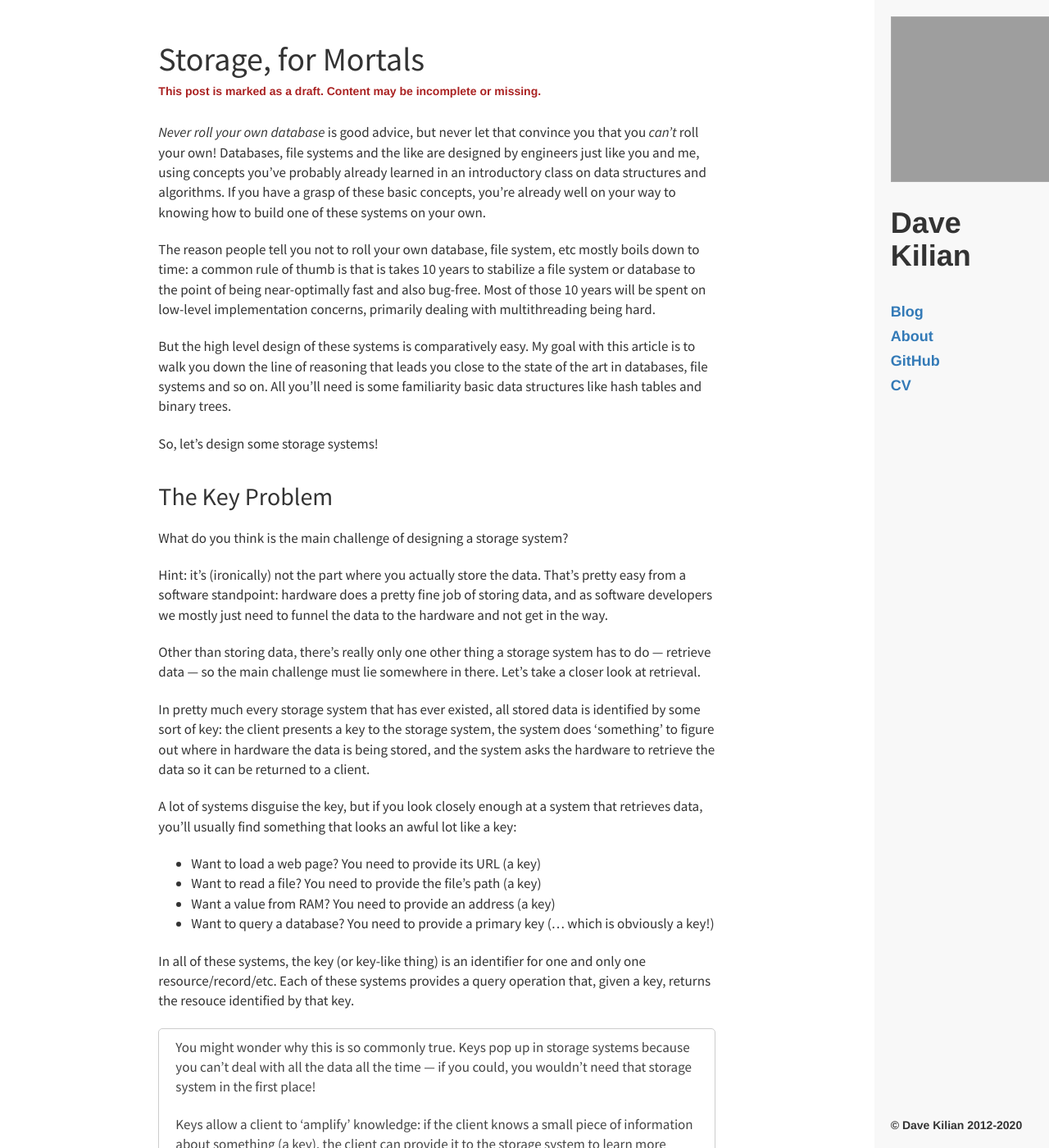
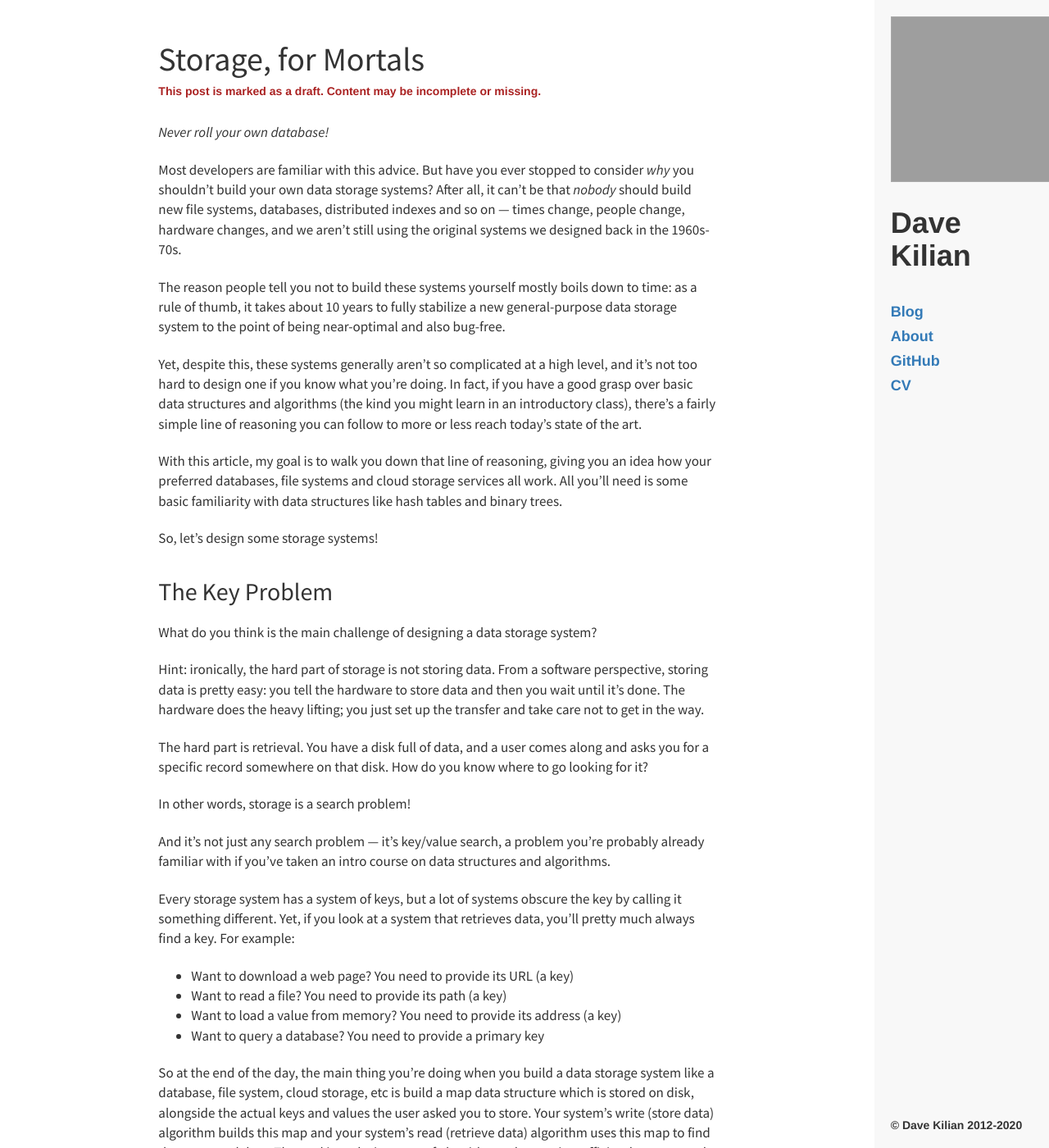
Before and after one commit to davekilian/davekilian.github.com, a Jekyll site: the page built from _posts/2020-01-20-storage-indexing.markdown, in a window 1280 px wide and 1400 px high. Shown: the whole window at 82% size. Built offline with Jekyll 4.4.1, drawn with Linux system fonts in a browser that asks for light colours; nearby versions of some CDN libraries; some of the changed text lies outside the part shown; grey boxes are pictures that could not be loaded.

Commit message:
Trim down the content so far on the indexing article

```diff
--- a/_posts/2020-01-20-storage-indexing.markdown
+++ b/_posts/2020-01-20-storage-indexing.markdown
@@ -5,66 +5,44 @@
 draft: true
 ---
 
-*Never roll your own database* is good advice, but never let that convince you that you *can't* roll your own! Databases, file systems and the like are designed by engineers just like you and me, using concepts you've probably already learned in an introductory class on data structures and algorithms. If you have a grasp of these basic concepts, you're already well on your way to knowing how to build one of these systems on your own.
+*Never roll your own database!*
 
-The reason people tell you not to roll your own database, file system, etc mostly boils down to time: a common rule of thumb is that is takes 10 years to stabilize a file system or database to the point of being near-optimally fast and also bug-free. Most of those 10 years will be spent on low-level implementation concerns, primarily dealing with multithreading being hard.
+Most developers are familiar with this advice. But have you ever stopped to consider *why* you shouldn't build your own data storage systems? After all, it can't be that *nobody* should build new file systems, databases, distributed indexes and so on &mdash; times change, people change, hardware changes, and we aren't still using the original systems we designed back in the 1960s-70s.
 
-But the high level design of these systems is comparatively easy. My goal with this article is to walk you down the line of reasoning that leads you close to the state of the art in databases, file systems and so on. All you'll need is some familiarity basic data structures like hash tables and binary trees.
+The reason people tell you not to build these systems yourself mostly boils down to time: as a rule of thumb, it takes about 10 years to fully stabilize a new general-purpose data storage system to the point of being near-optimal and also bug-free.
+
+Yet, despite this, these systems generally aren't so complicated at a high level, and it's not too hard to design one if you know what you're doing. In fact, if you have a good grasp over basic data structures and algorithms (the kind you might learn in an introductory class), there's a fairly simple line of reasoning you can follow to more or less reach today's state of the art.
+
+With this article, my goal is to walk you down that line of reasoning, giving you an idea how your preferred databases, file systems and cloud storage services all work. All you'll need is some basic familiarity with data structures like hash tables and binary trees.
 
 So, let's design some storage systems!
 
 ## The Key Problem
 
-What do you think is the main challenge of designing a storage system?
+What do you think is the main challenge of designing a data storage system?
 
-Hint: it's (ironically) not the part where you actually store the data. That's pretty easy from a software standpoint: hardware does a pretty fine job of storing data, and as software developers we mostly just need to funnel the data to the hardware and not get in the way.
+Hint: ironically, the hard part of storage is not storing data. From a software perspective, storing data is pretty easy: you tell the hardware to store data and then you wait until it's done. The hardware does the heavy lifting; you just set up the transfer and take care not to get in the way.
 
-Other than storing data, there's really only one other thing a storage system has to do &mdash; retrieve data &mdash; so the main challenge must lie somewhere in there. Let's take a closer look at retrieval.
-
-In pretty much every storage system that has ever existed, all stored data is identified by some sort of key: the client presents a key to the storage system, the system does 'something' to figure out where in hardware the data is being stored, and the system asks the hardware to retrieve the data so it can be returned to a client.
-
-A lot of systems disguise the key, but if you look closely enough at a system that retrieves data, you'll usually find something that looks an awful lot like a key:
-
-* Want to load a web page? You need to provide its URL (a key)
-* Want to read a file? You need to provide the file's path (a key)
-* Want a value from RAM? You need to provide an address (a key)
-* Want to query a database? You need to provide a primary key (... which is obviously a key!)
-
-In all of these systems, the key (or key-like thing) is an identifier for one and only one resource/record/etc. Each of these systems provides a query operation that, given a key, returns the resouce identified by that key.
-
-> You might wonder why this is so commonly true. Keys pop up in storage systems because you can't deal with all the data all the time &mdash; if you could, you wouldn't need that storage system in the first place!
->
-> Keys allow a client to 'amplify' knowledge: if the client knows a small piece of information about something (a key), the client can provide it to the storage system to learn more about that thing (a record). This record might have additional keys the client can query the storage system about to learn more about related things.
-
-So, back to the original question: what makes retrieval challenging? The answer is the 'something' we mentioned the system has to do to find the data for a given key. How does a system find the data for a client-provided key?
+The hard part is retrieval. You have a disk full of data, and a user comes along and asks you for a specific record somewhere on that disk. How do you know where to go looking for it?
 
 In other words, storage is a search problem!
 
-So the key problem is the problems with keys: given a key, how do we figure out where we previously stored the corresponding data? The answer is we need to store a map data structure that maps every key to the corresponding data in storage hardware. Our system's write algorithm aims to (efficiently) set up for reads (to be efficient).
+And it's not just any search problem &mdash; it's key/value search, a problem you're probably already familiar with if you've taken an intro course on data structures and algorithms.
 
-## Optimizing and Tradeoffs
+Every storage system has a system of keys, but a lot of systems obscure the key by calling it something different. Yet, if you look at a system that retrieves data, you'll pretty much always find a key. For example:
 
-But what does "efficient" mean?
+* Want to download a web page? You need to provide its URL (a key)
+* Want to read a file? You need to provide its path (a key)
+* Want to load a value from memory? You need to provide its address (a key)
+* Want to query a database? You need to provide a primary key
 
-It might mean that read and write requests complete with low **latency**. If we were being pedantic, "latency" has a very specific meaning to storage people, but colloquially speaking, people often use the term to refer to the time between two events. In storage systems, those two events are usually a request starting and that request completing: so a request's latency is how long the system took to execute that request.
-
-Alternately, "efficient" might refer to how much **throughput** the system provides. Throughput is kind of the inverse of latency: in a given amount of time, how much can the system do? You might measure throughput as a number of requests executed per second (often labeled "I/O Operations Per Second" or "IOPS") or as the number of bytes transferred to/from the client per second.
-
-In practice, latency and throughput are often related. As a system nears its throughput limits, request latency tends to go up, because when a system can't keep up with the requested load, requests end up often needing to wait for other requests to progress, driving up latency for all requests. These waits are called *queuing delays*.
-
-So from a user's perspective, "efficient" usually means providing reasonably low latency at a reasonably high throughput.
-
-We, the designers of the storage system, usually start out by defining a target latency at a target throughput and optimize from there. In optimizing our map data structure, we have complete control over our map data structure and algorithms, but no control over the client, who can issue any pattern of read and write requests at any rate, often concurrently.
-
-As we'll soon see, there are a lot of tricks we can use to optimize our data structures and algorithms, but most optimizations are tradeoffs that make the system better at certain request patterns at the expense of being worse at other patterns. That has a couple of important ramifications:
-
-As storage system designers, we need to make assumptions about what kinds of request patterns clients will use the system for, so we can make tradeoffs that improve the common case while making the system worse at things that happen rarely or never.
-
-As users of storage systems, we need to select a system that is optimized for the request patterns we intend to use. On rare occasions, we might find there is no system optimized for our intended workload: that's when it's time to put on our system designer hats and roll our own!
+So at the end of the day, the main thing you're doing when you build a data storage system like a database, file system, cloud storage, etc is build a map data structure which is stored on disk, alongside the actual keys and values the user asked you to store. Your system's write (store data) algorithm builds this map and your system's read (retrieve data) algorithm uses this map to find the requested data. The goal is to design a set of algorithms where writes efficiently set up reads to also be efficient.
 
 ## Map Data Strutures
 
-So now we know a storage system is a key-value map data structure stored on disk. What are some map structures we already know?
+So now we know a storage system is a key-value map data structure stored on disk. So now we just need to get an idea of what that map looks like.
+
+What are some map structures we already know?
 
 ### Hash Tables
 
@@ -222,3 +200,35 @@
 ## Additional Reading
 
 > Plug DDIA
+
+
+
+
+
+
+
+---
+
+> This originally appeared after the 'key problem' section and before launching the discussion about hash tables, binary search and so on. But it made the flow kind of weird, and I'm not positive we need to build up this terminology as part of the discussion.
+>
+> Cut if we manage to make it through the rest of the article without using these terms.
+
+> ## Optimizing and Tradeoffs
+>
+> When you're designing an index, you want your write algorithm to (efficiently) set up for reads (to also be efficient). But what does "efficient" mean in this context?
+>
+> It might mean that read and write requests complete with low **latency**. If we were being pedantic, "latency" has a very specific meaning to storage people, but colloquially speaking, latency usually means te time between two events. In storage systems, we'll mostly be interested in request latency: how long it takes to execute a request.
+>
+> "Efficient" might also refer to how much **throughput** the system provides. Throughput is kind of the inverse of latency: in a given amount of time, how much can the system do? You might measure throughput as a number of requests executed per second (often labeled "I/O Operations Per Second" or "IOPS") or as the number of bytes transferred to/from the client per second.
+>
+> In practice, latency and throughput are often related. As a system nears its throughput limits, request latency tends to go up, because when a system can't keep up with the requested load, requests end up often needing to wait for other requests to progress, driving up latency for all requests. These waits are called *queuing delays*.
+>
+> So from a user's perspective, "efficient" usually means providing reasonably low latency at a reasonably high throughput.
+>
+> We, the designers of the storage system, usually start out by defining a target latency at a target throughput and optimize from there. In optimizing our map data structure, we have complete control over our map data structure and algorithms, but no control over the client, who can issue any pattern of read and write requests at any rate, often concurrently.
+>
+> As we'll soon see, there are a lot of tricks we can use to optimize our data structures and algorithms, but most optimizations are tradeoffs that make the system better at certain request patterns at the expense of being worse at other patterns. That has a couple of important ramifications:
+>
+> As storage system designers, we need to make assumptions about what kinds of request patterns clients will use the system for, so we can make tradeoffs that improve the common case while making the system worse at things that happen rarely or never.
+>
+> As users of storage systems, we need to select a system that is optimized for the request patterns we intend to use. On rare occasions, we might find there is no system optimized for our intended workload: that's when it's time to put on our system designer hats and roll our own!
```
